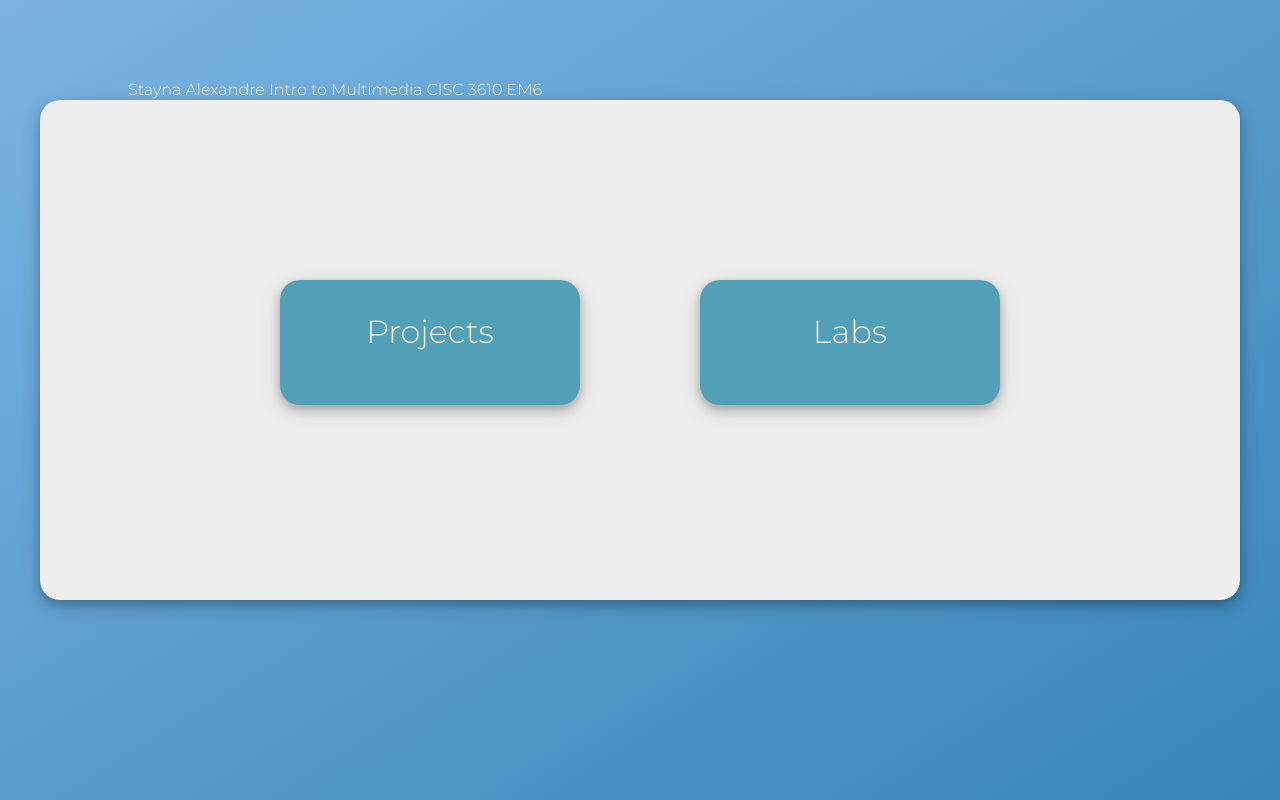
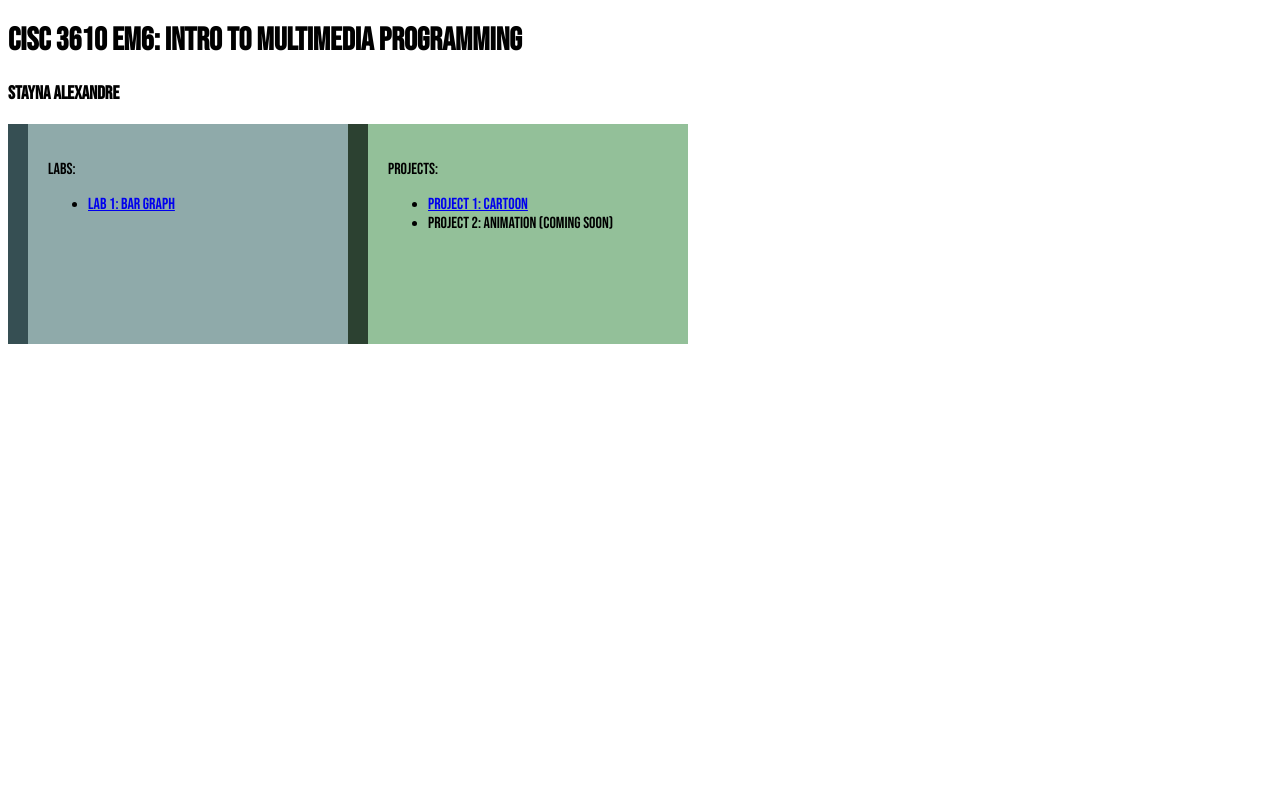
Before and after one commit to staynaa/staynaa_3610, a plain HTML site: page index.html in a window 1280 px wide. Drawn offline with Linux system fonts and the light colour scheme.

Commit message:
new look, new content
update on design
added project 1

```diff
--- /dev/null
+++ b/Projects/proj1.css
@@ -0,0 +1,4 @@
+canvas{
+    border: 5px solid black;
+
+}
--- a/inJS.js
+++ /dev/null
@@ -1,9 +0,0 @@
-
-function myFunc(){
-    window.location.href=("labs.html")
-
-}
-function myFuncP(){
-    window.location.href=("proj.html")
-
-}
--- a/inStyle.css
+++ b/inStyle.css
@@ -1,68 +1,27 @@
-@import url('https://fonts.googleapis.com/css2?family=Montserrat:wght@300&display=swap');
-html{
-    background-image: linear-gradient(to bottom right, rgb(123, 180, 226), rgb(56, 133, 184));
-    width: 100vw;
-    height: 100vh;
+@import url('https://fonts.googleapis.com/css2?family=Bebas+Neue&display=swap');
+body{
+    font-family: 'Bebas Neue', cursive;
 }
-.box{
-    background-color: rgb(238, 238, 238);
-    height: 500px;
-    width: 1200px;
-    margin: 0 auto;
-    margin-top: 100px;
-    border-radius: 20px;
-    position: relative;
-    box-shadow: 0 4px 8px 0 rgba(0, 0, 0, 0.2), 0 6px 20px 0 rgba(0, 0, 0, 0.19);
-}
-.greet{
-    position: absolute;
-    top: 8%;
-    left: 10%;
-}
-#lab{
-    background-color: rgb(82, 160, 184);
-    width: 25%;
-    height: 25%;
-    float: right;
-    text-align: center;
-    font-size:xx-large;
-    position: absolute;
-    top: 180px;
-    right: 20%;
-    border-radius: 20px;
-    box-shadow: 0 4px 8px 0 rgba(0, 0, 0, 0.2), 0 6px 20px 0 rgba(0, 0, 0, 0.19);
-}
-#proj{
-    background-color: rgb(82, 160, 184);
-    width: 25%;
-    height: 25%;
+#Labs{
+    background-color: rgb(143, 170, 170);
+    border: 20px rgb(54, 79, 83);
+    border-left-style: solid;
+
+    padding-left: 20px;
+    padding-top: 20px;
+    height:200px;
+    width:300px;
     float: left;
-    text-align: center;
-    font-size:xx-large;
-    position: absolute;
-    top:180px;
-    left: 20%;
-    border-radius: 20px;
-    box-shadow: 0 4px 8px 0 rgba(0, 0, 0, 0.2), 0 6px 20px 0 rgba(0, 0, 0, 0.19);
-}
-p{
-    font-family: 'Montserrat', sans-serif;
-    color: antiquewhite;
-}
-#link{
-    font-family: 'Montserrat', sans-serif;
-    font-size:xx-large;
 }
 
-/*
-#labs{
-    width: 25%;
-    background-color: aquamarine;
-    margin: auto;
+#Proj{
+    background-color: rgb(147, 192, 153);
+    border: 20px rgb(44, 65, 49);
+    border-left-style: solid;
+
+    padding-left: 20px;
+    padding-top: 20px;
+    height:200px;
+    width:300px;
+    float: left;
 }
-#proj{
-    width: 25%;
-    background-color: olive;
-
-    margin: auto;
-} */
--- a/index.html
+++ b/index.html
@@ -4,26 +4,27 @@
 <head>
     <title> Intro To Multimedia - Home </title>
     <link rel="stylesheet" href="inStyle.css">
+    <script src="inJS.js"></script>
 </head>
 
 <body>
-    <script src="inJS.js"></script>
-    <div class="greet"><p>Stayna Alexandre Intro to Multimedia CISC 3610 EM6</p></div>
-    <div class="box">
-        <div id="lab" onclick="myFunc()"><p>Labs</p></div>
-        <div id="proj" onclick="myFuncP()"><p>Projects</p></div>
+    <h1>CISC 3610 EM6: Intro To Multimedia Programming</h1>
+    <h3>Stayna Alexandre</h3>
+
+    <div id="Labs">
+        <p>Labs:</p>
+        <ul>
+            <li><a href="./Labs/lab1.html">Lab 1: Bar Graph</a></li>
+        </ul>
     </div>
+    <div id="Proj">
+        <p>Projects:</p>
+        <ul>
+            <li><a href="./Projects/proj1.html">Project 1: Cartoon</a></li>
+            <li>Project 2: Animation (Coming Soon)</li>
+        </ul>
+    </div>
+
 </body>
+
 </html>
-<!--<div id="greet">
-    <h1> Greetings Professor!</h1>
-</div>
-<p> Stayna Alexandre from CISC 3610 EM6</p>
-<div id="labs">
-    <h1> Labs </h1>
-    <a href="./labs.html"> Labs </a>
-</div>
-<div id="proj">
-    <h1> Projects </h1>
-    <a href="./proj.html"> Projects </a>
-</div> -->
```
Also changed, not shown: Labs/lab1.html (renamed from lab1.html, +1 -3 lines), Projects/proj1.html (added, +36 -0 lines), Projects/proj1.js (added, +88 -0 lines), labs.html (deleted, +0 -12 lines), proj.html (deleted, +0 -12 lines).
